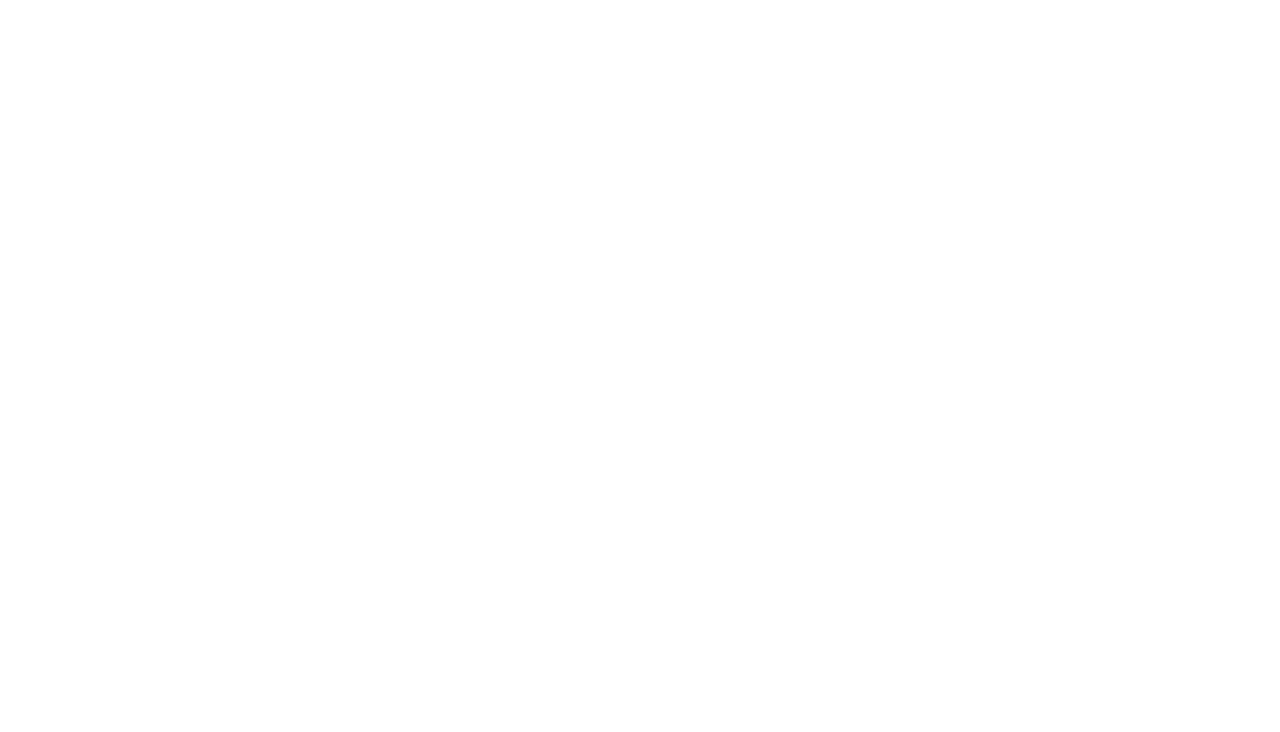
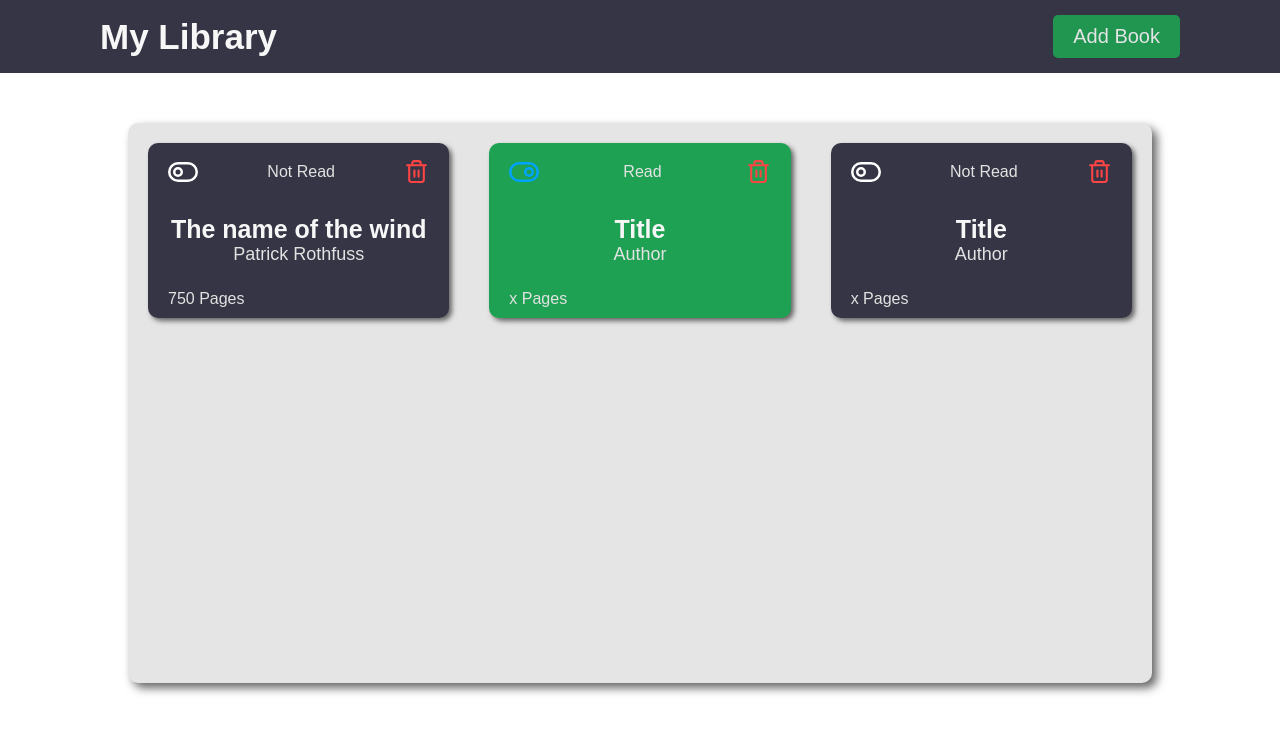
Before and after one commit to ArthurMTS/library, a plain HTML site: page index.html in a window 1280 px wide. Drawn offline with Linux system fonts and the light colour scheme.

Commit message:
Basic hard coded interface design

```diff
--- a/css/styles.css
+++ b/css/styles.css
@@ -0,0 +1,126 @@
+* {
+  margin: 0;
+  padding: 0;
+  outline: 0;
+  box-sizing: border-box;
+}
+
+body {
+  font-family: sans-serif;
+  height: 100%;
+}
+
+#header {
+  background-color: #353545;
+  display: flex;
+  flex-direction: row;
+  justify-content: space-between;
+  align-items: center;
+  padding: 0 100px;
+}
+
+#header h1 {
+  font-size: 35px;
+  color: #F7F7F7;
+}
+
+#header button {
+  cursor: pointer;
+  padding: 10px 20px;
+  margin: 15px 0;
+  border-radius: 5px;
+  border: none;
+  font-size: 20px;
+  color: #F7F7F7;
+  background-color: #1EA153;
+  opacity: 0.9;
+  transition: all .2s;
+}
+
+#header button:hover {
+  opacity: 1;
+}
+
+#main {
+  background-color: #E5E5E5;
+  margin: 50px 10vw 50px 10vw;
+  display: grid;
+  grid-template-columns: repeat(3, 1fr);
+  border-radius: 10px;
+  box-shadow: 5px 5px 10px #666;
+  min-height: 70vh;
+}
+
+.book {
+  margin: 20px;
+  padding: 10px 20px;
+  border-radius: 10px;
+  display: flex;
+  flex-direction: column;
+  color: #F7F7F7;
+  max-width: 320px;
+  max-height: 175px;
+  box-shadow: 3px 3px 5px #666;
+}
+
+.not-read {
+  background-color: #353545;
+}
+
+.read {
+  background-color: #1EA153;
+}
+
+.book-header {
+  display: flex;
+  justify-content: space-between;
+  align-items: center;
+  flex: 1;
+}
+
+.toggle {
+  width: 30px;
+  cursor: pointer;
+}
+
+.delete {
+  width: 25px;
+  cursor: pointer;
+  transition: all .2s;
+}
+
+.delete:hover {
+  transform: rotate(15deg);
+}
+
+.book-header .status {
+  font-size: 16px;
+  color: #E2E2E2;
+}
+
+.book-main {
+  align-self: center;
+  margin: 25px 0;
+  display: flex;
+  flex-direction: column;
+  align-items: center;
+  justify-content: center;
+}
+
+.book-main h2 {
+  font-size: 25px;
+}
+
+.book-main p {
+  font-size: 18px;
+  color: #E2E2E2;
+}
+
+.book-footer {
+  align-self: flex-start;
+}
+
+.book-footer p {
+  font-size: 16px;
+  color: #E2E2E2;
+}
--- a/index.html
+++ b/index.html
@@ -7,7 +7,56 @@
   <title>Library</title>
 </head>
 <body>
+  <header id="header">
+    <h1>My Library</h1>
+    <button>Add Book</button>
+  </header>
+  <main id="main">
+    <article class="book not-read">
+      <header class="book-header">
+        <img class="toggle" src="./assets/toggle-left.svg" alt="toggle">
+        <span class="status">Not Read</span>
+        <img class="delete" src="./assets/trash-2.svg" alt="delete">
+      </header>
+      <main class="book-main">
+        <h2>The name of the wind</h2>
+        <p>Patrick Rothfuss</p>
+      </main>
+      <footer class="book-footer">
+        <p>750 Pages</p>
+      </footer>
+    </article>
 
+    <article class="book read">
+      <header class="book-header">
+        <img class="toggle" src="./assets/toggle-right.svg" alt="toggle">
+        <span class="status">Read</span>
+        <img class="delete" src="./assets/trash-2.svg" alt="delete">
+      </header>
+      <main class="book-main">
+        <h2>Title</h2>
+        <p>Author</p>
+      </main>
+      <footer class="book-footer">
+        <p>x Pages</p>
+      </footer>
+    </article>
+
+    <article class="book not-read">
+      <header class="book-header">
+        <img class="toggle" src="./assets/toggle-left.svg" alt="toggle">
+        <span class="status">Not Read</span>
+        <img class="delete" src="./assets/trash-2.svg" alt="delete">
+      </header>
+      <main class="book-main">
+        <h2>Title</h2>
+        <p>Author</p>
+      </main>
+      <footer class="book-footer">
+        <p>x Pages</p>
+      </footer>
+    </article>
+  </main>
   <script src="./js/main.js"></script>
 </body>
 </html>
--- a/js/main.js
+++ b/js/main.js
@@ -0,0 +1,25 @@
+const myLibrary = [];
+
+function Book(name, author, pages) {
+  this.name = name;
+  this.author = author;
+  this.pages = pages;
+}
+
+function addBookToLibrary(book) {
+  myLibrary.push(book);
+}
+
+function removeBookFromLibrary() {
+
+}
+
+function toggleBookStatus() {
+
+}
+
+function displayBooks() {
+  myLibrary.forEach(book => {
+    console.log(book);
+  })
+}
```
Also changed, not shown: assets/toggle-left.svg (added), assets/toggle-right.svg (added), assets/trash-2.svg (added).
